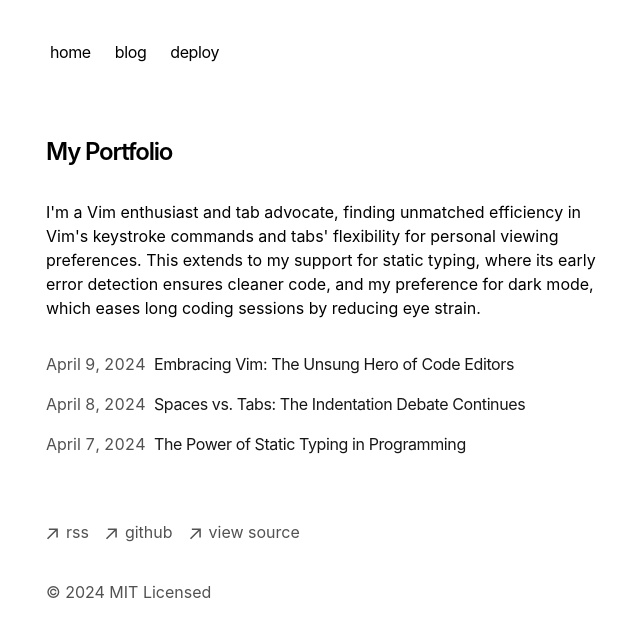
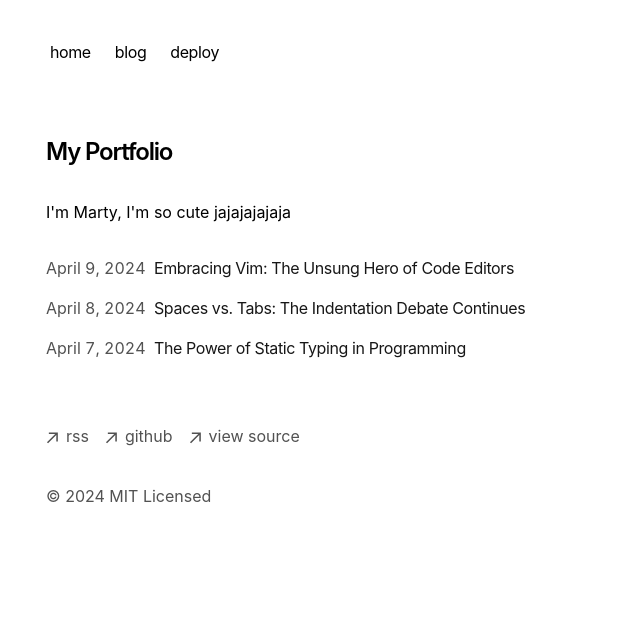
Before and after one commit to mlara474/martys-portfolio, a Next.js app: page / in a window 1280 px wide. Shown: the top 636 px of the page, without its empty margins (306-946 px from the left). Built offline with nearby package versions, Linux system fonts and the light colour scheme.

Commit message:
changing message to test

```diff
--- a/app/page.tsx
+++ b/app/page.tsx
@@ -7,11 +7,7 @@ export default function Page() {
         My Portfolio
       </h1>
       <p className="mb-4">
-        {`I'm a Vim enthusiast and tab advocate, finding unmatched efficiency in
-        Vim's keystroke commands and tabs' flexibility for personal viewing
-        preferences. This extends to my support for static typing, where its
-        early error detection ensures cleaner code, and my preference for dark
-        mode, which eases long coding sessions by reducing eye strain.`}
+        {`I'm Marty, I'm so cute jajajajajaja`}
       </p>
       <div className="my-8">
         <BlogPosts />
```
